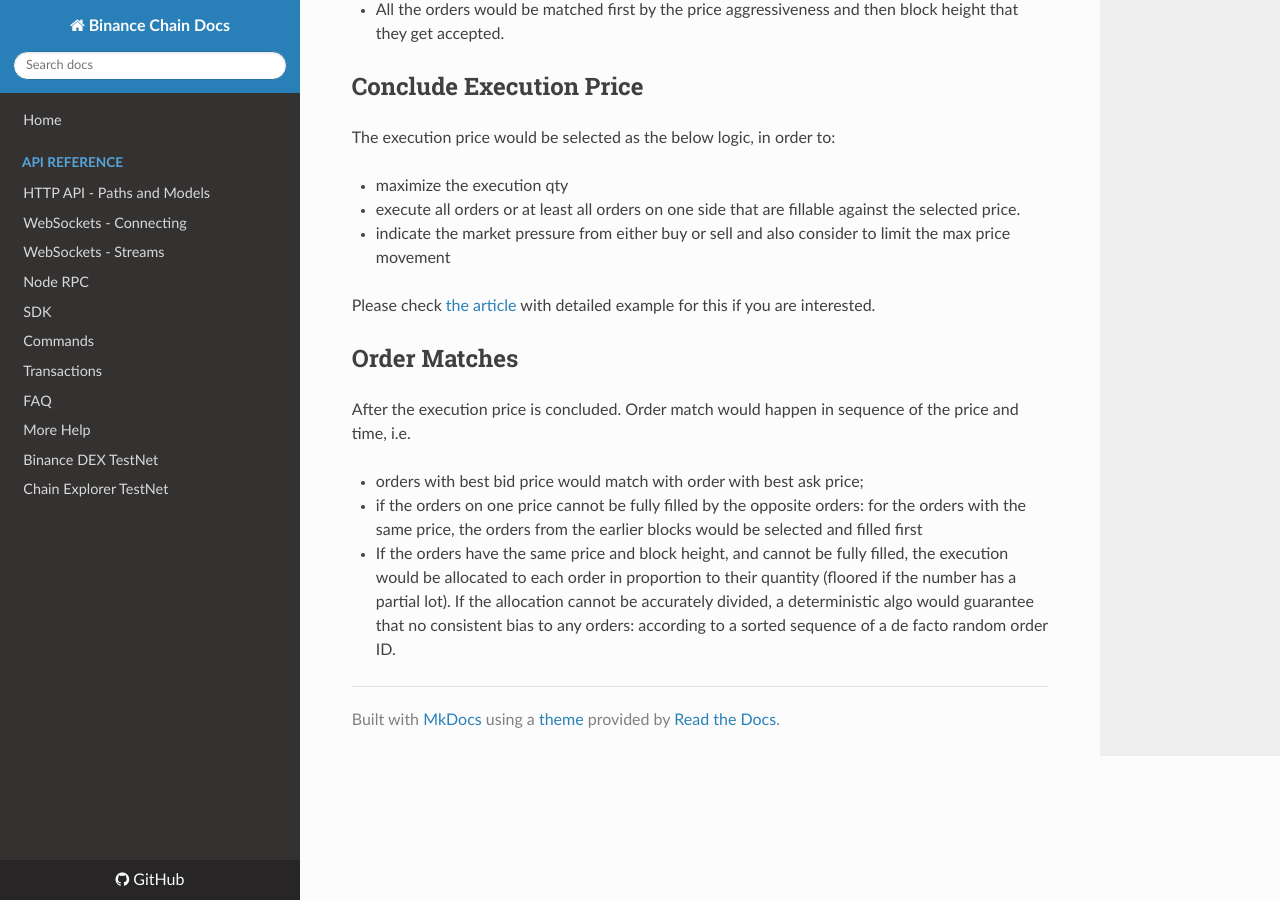
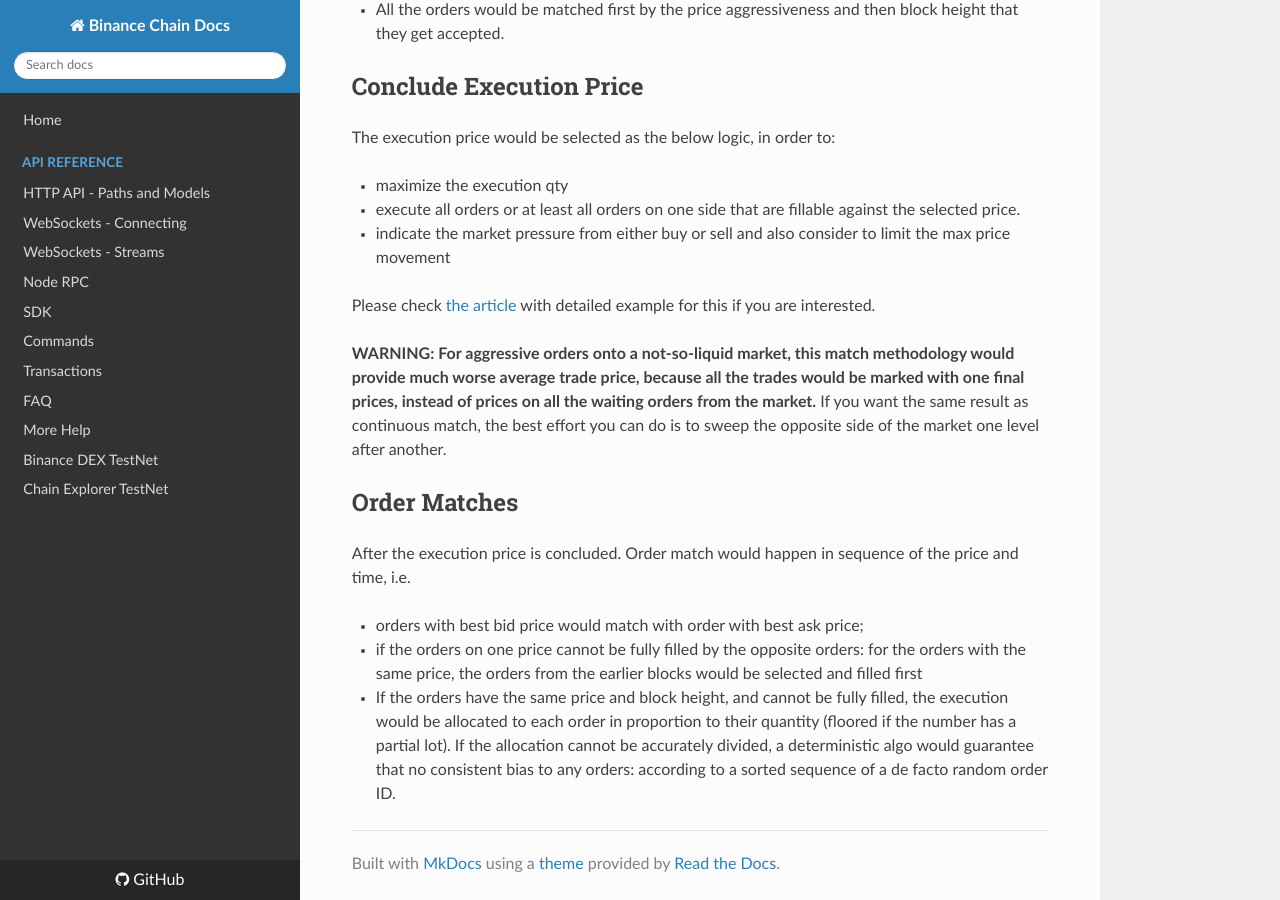
Before and after one commit to yash-sharma1/docs-site, an MkDocs documentation site: the page built from docs/match.md, in a window 1280 px wide and 900 px high, scrolled down 692 px. Built offline with MkDocs 1.6.1, drawn with Linux system fonts in a browser that asks for light colours; nearby versions of some CDN libraries.

Commit message:
highlight matching difference.

```diff
--- a/docs/match.md
+++ b/docs/match.md
@@ -34,6 +34,8 @@
 
 Please check [the article](match-examples.md) with detailed example for this if you are interested.
 
+**WARNING: For aggressive orders onto a not-so-liquid market, this match methodology would provide much worse average trade price, because all the trades would be marked with one final prices, instead of prices on all the waiting orders from the market.** If you want the same result as continuous match, the best effort you can do is to sweep the opposite side of the market one level after another.
+
 ## Order Matches
 After the execution price is concluded. Order match would happen in sequence of the price and time, i.e.
 
```
Also changed, not shown: docs/index.md (+2 -0 lines).
